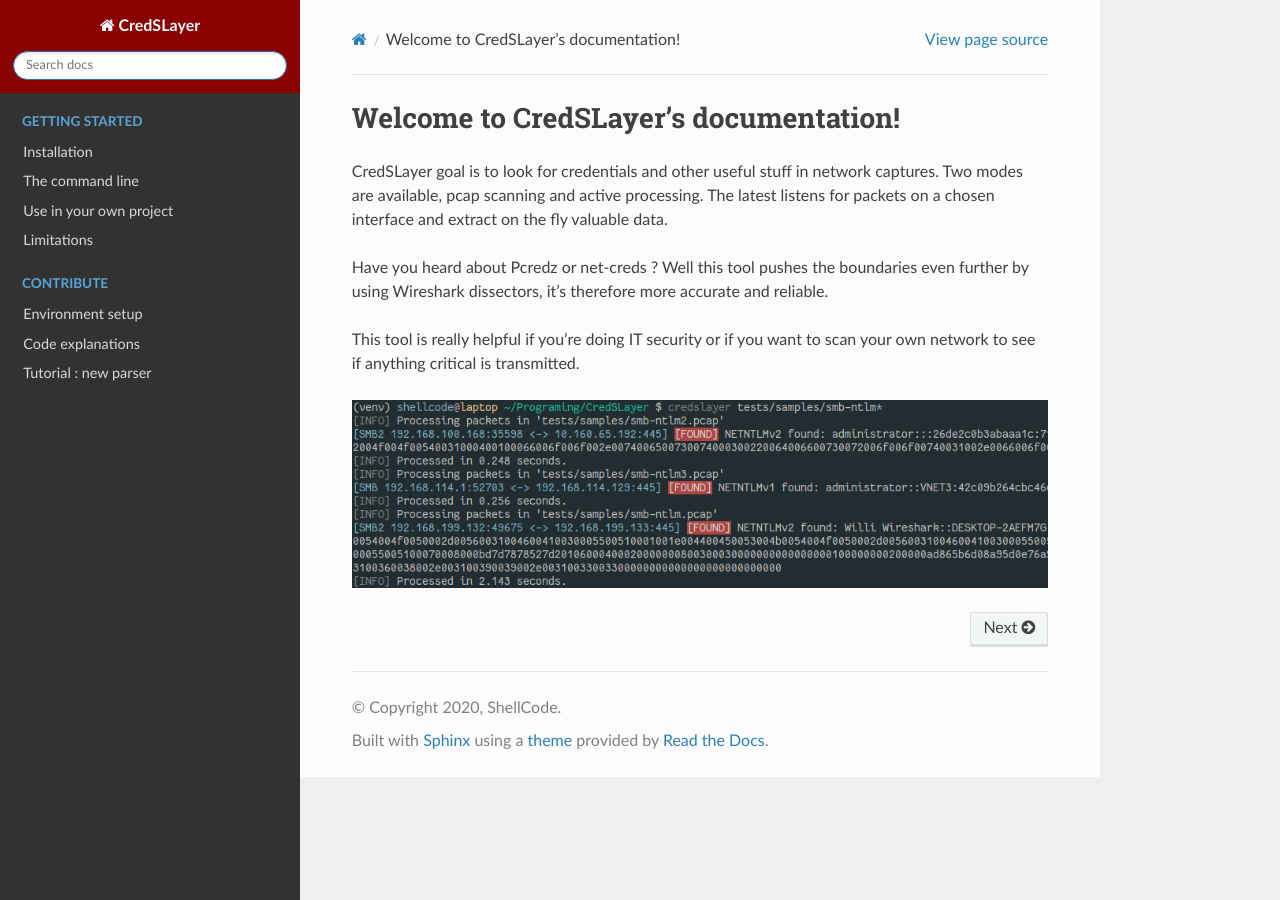
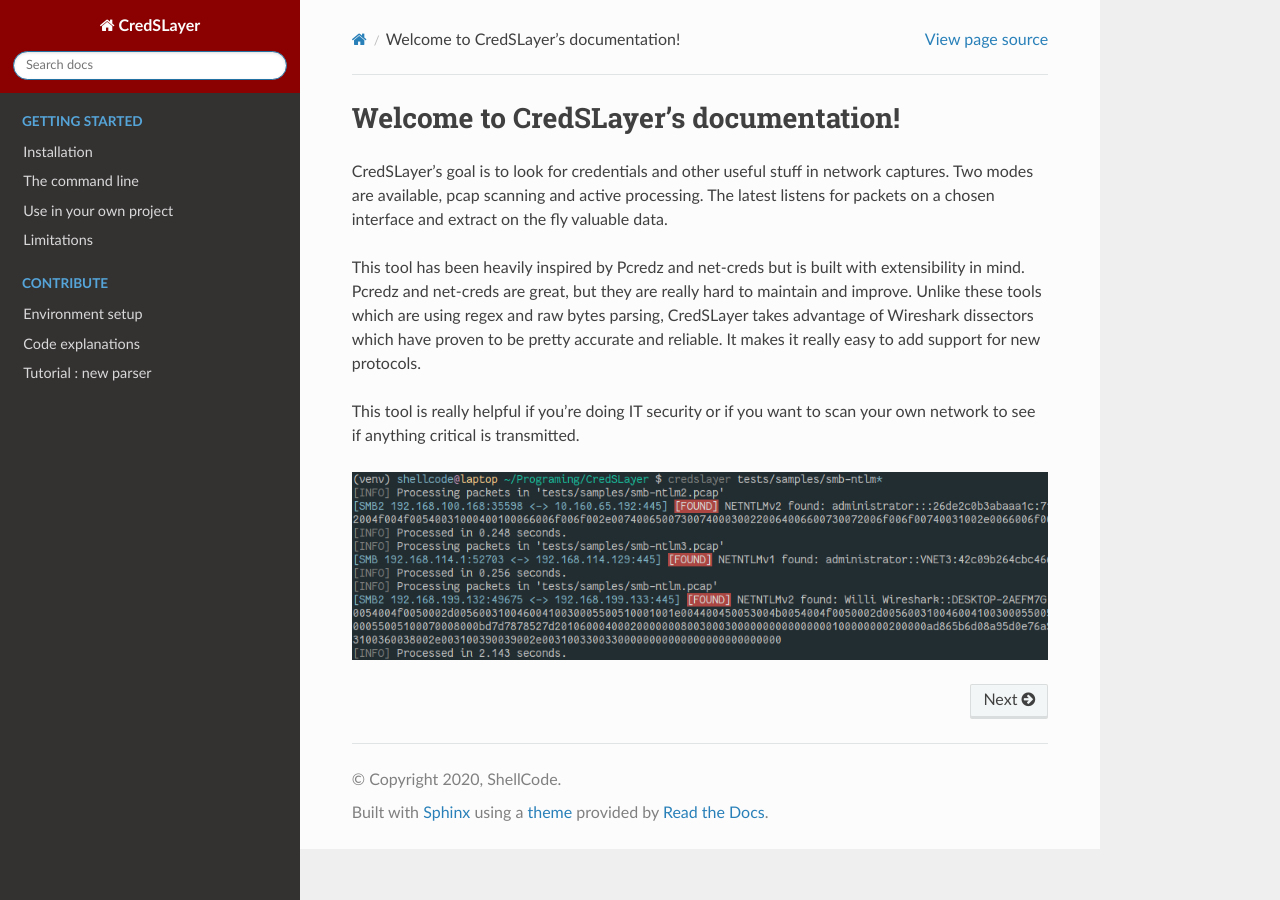
Before and after one commit to AvCPC/CredSLayer, a Sphinx documentation site: the page built from docs/index.rst, in a window 1280 px wide. Built offline with Sphinx 7.4.7 and the Read the Docs theme 2.0.0, drawn with Linux system fonts in a browser that asks for light colours.

Commit message:
Update doc index

```diff
--- a/docs/index.rst
+++ b/docs/index.rst
@@ -1,9 +1,12 @@
 Welcome to CredSLayer's documentation!
 ======================================
 
-CredSLayer goal is to look for credentials and other useful stuff in network captures. Two modes are available, pcap scanning and active processing. The latest listens for packets on a chosen interface and extract on the fly valuable data.
+CredSLayer's goal is to look for credentials and other useful stuff in network captures. Two modes are available, pcap scanning and active processing. The latest listens for packets on a chosen interface and extract on the fly valuable data.
 
-Have you heard about Pcredz or net-creds ? Well this tool pushes the boundaries even further by using Wireshark dissectors, it's therefore more accurate and reliable.
+This tool has been heavily inspired by Pcredz and net-creds but is built with extensibility in mind.
+Pcredz and net-creds are great, but they are really hard to maintain and improve.
+Unlike these tools which are using regex and raw bytes parsing, CredSLayer takes advantage of Wireshark dissectors which have proven to be pretty accurate and reliable.
+It makes it really easy to add support for new protocols.
 
 This tool is really helpful if you're doing IT security or if you want to scan your own network to see if anything critical is transmitted.
 
```
